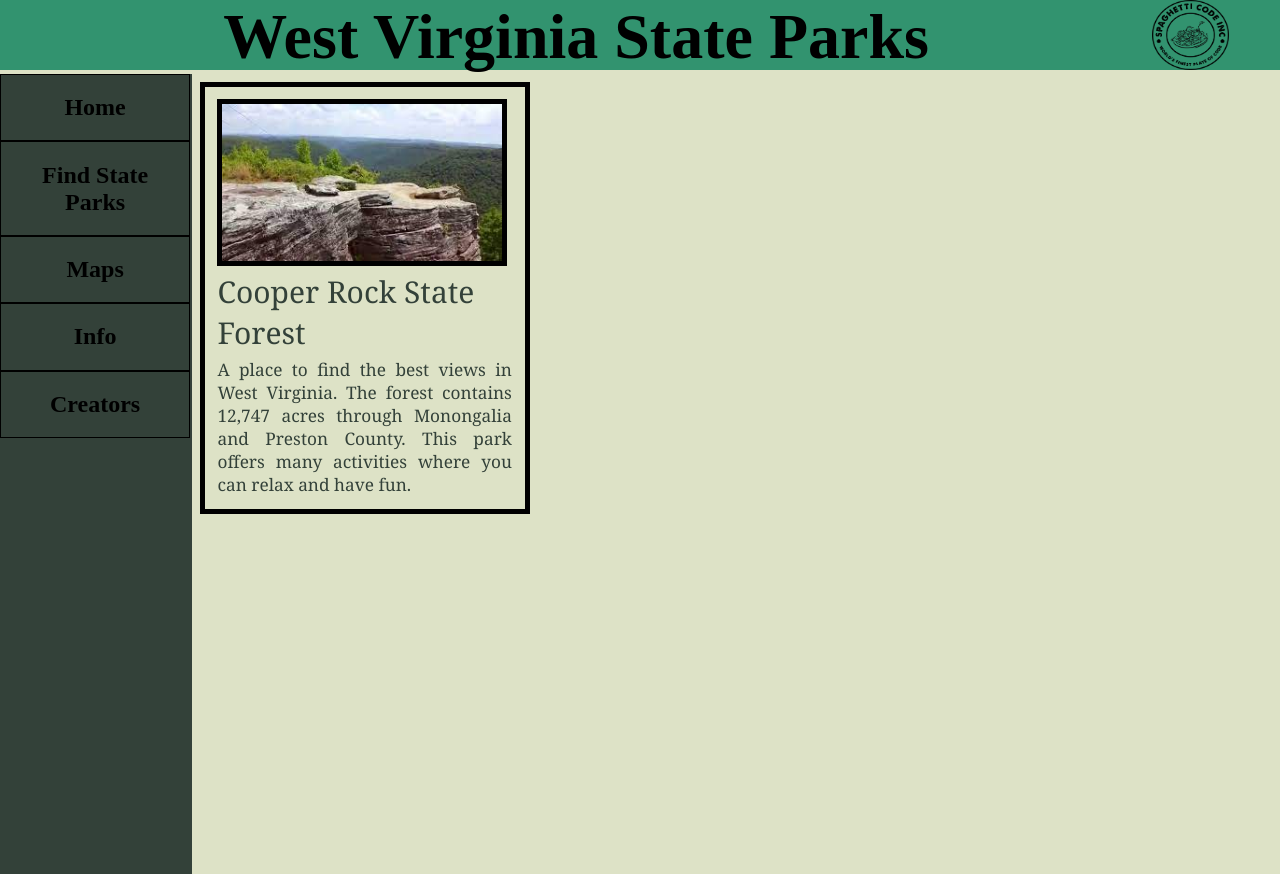
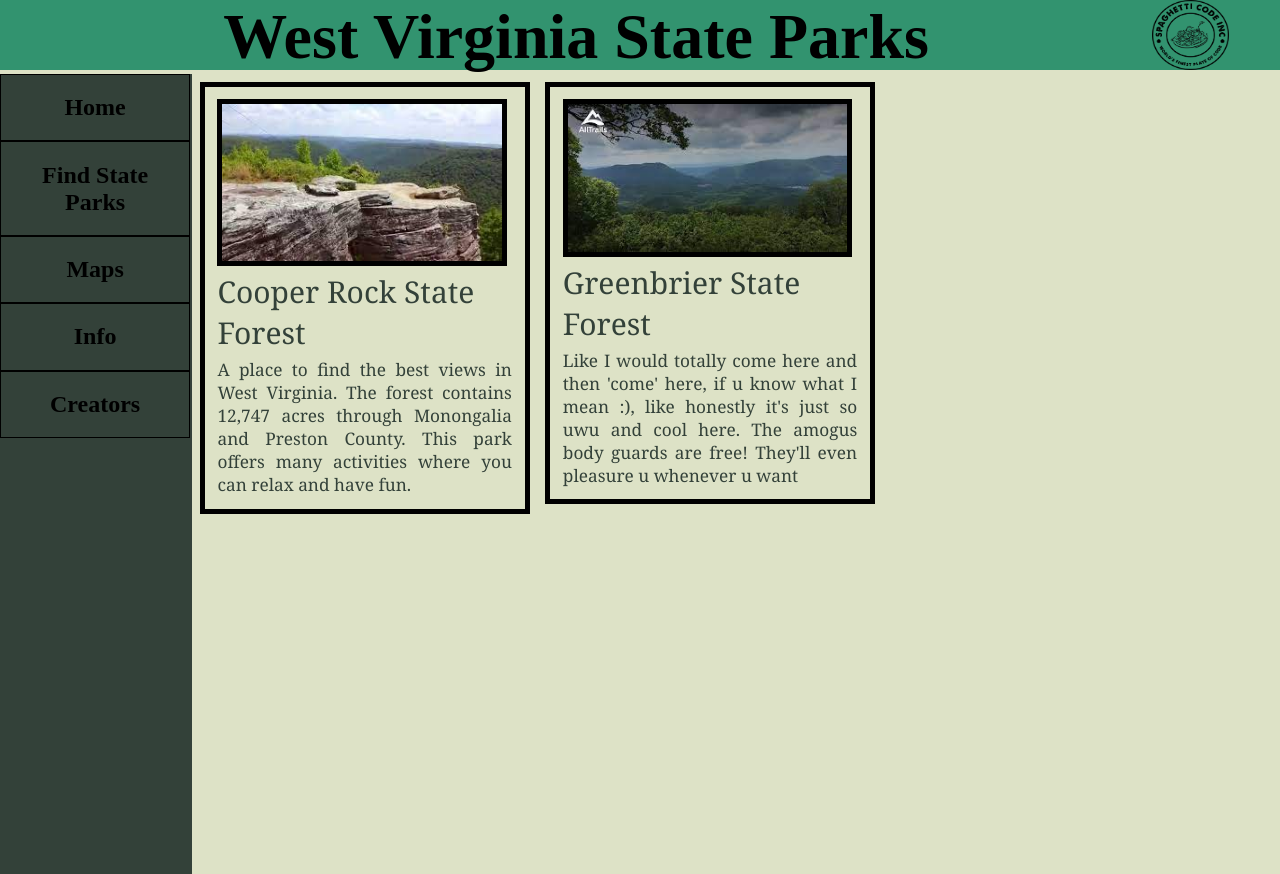
Before and after one commit to Lcs-Knsk/CAC-2022, a Flask app: page / in a window 1280 px wide. Run offline with Flask 2, Linux system fonts and the light colour scheme.

Commit message:
Added greenbrier

```diff
--- a/website/__init__.py
+++ b/website/__init__.py
@@ -20,7 +20,7 @@ def create_app():
     app.register_blueprint(views, url_prefix='/')
     app.register_blueprint(auth, url_prefix='/')
 
-    from .models import User, db_coopersrock
+    from .models import User, db_coopersrock, db_greenbrier
 
     create_database(app)
 
--- a/website/models.py
+++ b/website/models.py
@@ -12,3 +12,9 @@ class db_coopersrock(db.Model):
     date = db.Column(db.String(100))
     location = db.Column(db.String(100))
     description = db.Column(db.String(1000))
+
+class db_greenbrier(db.Model):
+    id = db.Column(db.String(1000), primary_key=True)
+    date = db.Column(db.String(100))
+    location = db.Column(db.String(100))
+    description = db.Column(db.String(1000))
--- a/website/templates/Home.html
+++ b/website/templates/Home.html
@@ -41,6 +41,18 @@
             </div>
         </a>
 
+        <a class="StateParkBox" href="{{ url_for('views.Greenbrier') }}">
+            <img src="{{ url_for('static', filename='Greenbrier.jpg') }}" class="StateParkImg">
+
+            <div class="StateParkUnderTitle">
+                <p class="StateParkTitle" >Greenbrier State Forest</p>
+
+                <p class="StateParkAbout" > Like I would totally come here
+                and then 'come' here, if u know what I mean :), like honestly it's just so uwu and cool here. The amogus body guards are free!
+                They'll even pleasure u whenever u want</p>
+
+            </div>
+        </a>
 
 
     </body>
--- a/website/templates/base.html
+++ b/website/templates/base.html
@@ -28,8 +28,8 @@
                     <div class="dropdown">
                       <button class="dropbtn">Find State Forests</button>
                       <div class="dropdown-content">
-                        <a href="#">Link 1</a>
-                        <a href="#">Link 2</a>
+                        <a href="{{ url_for('views.CoopersRock') }}">Coopers Rock</a>
+                        <a href="{{ url_for('views.Greenbrier') }}"">Greenbrier</a>
                         <a href="#">Link 3</a>
                       </div>
                     </div>
@@ -112,6 +112,8 @@
 
                 marker.bindPopup("<b>" + date + "<br>" + description + "</b>  <br> <img src='static/UPLOAD_FOLDER/" + id + "'>");
                 addImageToPictureFeed(id);
+
+                console.log(id)
             }
 
             function addImageToPictureFeed(id){
--- a/website/views.py
+++ b/website/views.py
@@ -3,7 +3,7 @@ from flask_login import login_required, current_user
 from werkzeug.utils import secure_filename
 import os, datetime
 from . import db
-from .models import db_coopersrock
+from .models import db_coopersrock, db_greenbrier
 import mysql.connector
 
 
@@ -32,7 +32,6 @@ def CoopersRock():
           Location = request.form.get('Location')
 
           Image = request.files['Image']
-          print(datetime.datetime.now())
           newName = Image.filename.split('.')
           newName[0] = str(datetime.datetime.now())
           Path = newName[0] + '.' + newName[1]
@@ -59,5 +58,34 @@ def CoopersRock():
 
 @views.route('/greenbrier', methods=['GET', 'POST'])
 def Greenbrier():
-     title = "Greenbrier"
-     return render_template("Greenbrier.html", title=title, markers="", latitude=37.73212355678927, longitude=-80.35293828677094)
+     if request.method == 'POST':
+          Description = request.form.get('Description')
+          Date = datetime.date.today()
+          date = Date.strftime("%m/%d/%y")
+
+          Location = request.form.get('Location')
+
+          Image = request.files['Image']
+          newName = Image.filename.split('.')
+          newName[0] = str(datetime.datetime.now())
+          Path = newName[0] + '.' + newName[1]
+          Path = os.path.join(UPLOAD, secure_filename(Path))
+          Image.save(Path)
+
+          new_image = db_greenbrier(date=date, location=Location, description=Description, id=(newName[0] + '.' + newName[1]))
+          db.session.add(new_image)
+          db.session.commit()
+
+     # Gets the data from the database to the map
+     Images = db_greenbrier.query.all()
+
+     listOfMarkers = []
+     for i in range(len(Images)):
+          newMarker = []
+          newMarker.append(Images[i].id)
+          newMarker.append(Images[i].date)
+          newMarker.append(Images[i].location)
+          newMarker.append(Images[i].description)
+          listOfMarkers.append(newMarker)
+
+     return render_template("Greenbrier.html", title="Greenbrier", markers=listOfMarkers, latitude=37.73212355678927, longitude=-80.35293828677094)
```
Also changed, not shown: website/database.db, website/static/Greenbrier.jpg (added), website/static/UPLOAD_FOLDER/2022-08-04_125317.413197.png (deleted), website/static/UPLOAD_FOLDER/2022-08-04_130026.598771.png (deleted), website/static/UPLOAD_FOLDER/2022-08-04_131043.535230.jpg (deleted), website/static/UPLOAD_FOLDER/2022-08-04_200638.287110.jpg (added), website/static/UPLOAD_FOLDER/2022-08-04_200729.154118.jpg (added), website/static/UPLOAD_FOLDER/2022-08-04_201149.238191.jpg (added), website/static/UPLOAD_FOLDER/2022-08-04_201317.917194.jpg (added), website/static/UPLOAD_FOLDER/2022-08-04_201708.329465.jpg (added), website/static/UPLOAD_FOLDER/2022-08-04_201847.179207.jpg (added), website/static/UPLOAD_FOLDER/2022-08-04_203031.829272.jpg (added), website/static/UPLOAD_FOLDER/2022-08-04_203040.629781.jpg (added), website/static/UPLOAD_FOLDER/2022-08-04_203049.648075.jpg (added).
